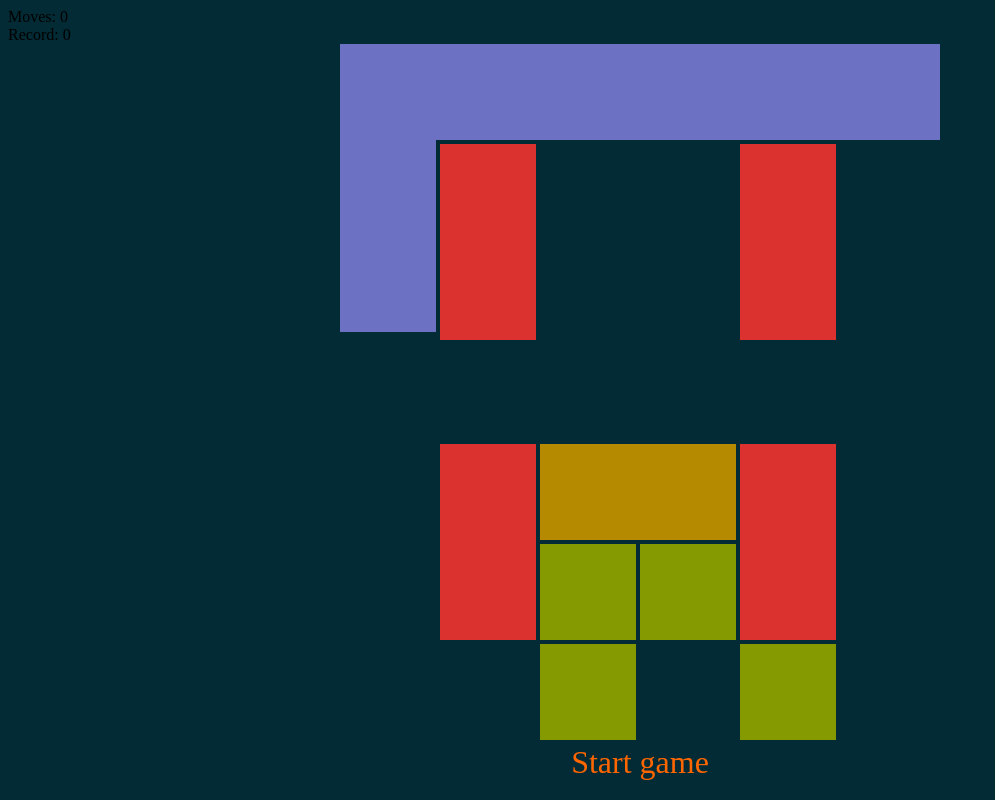
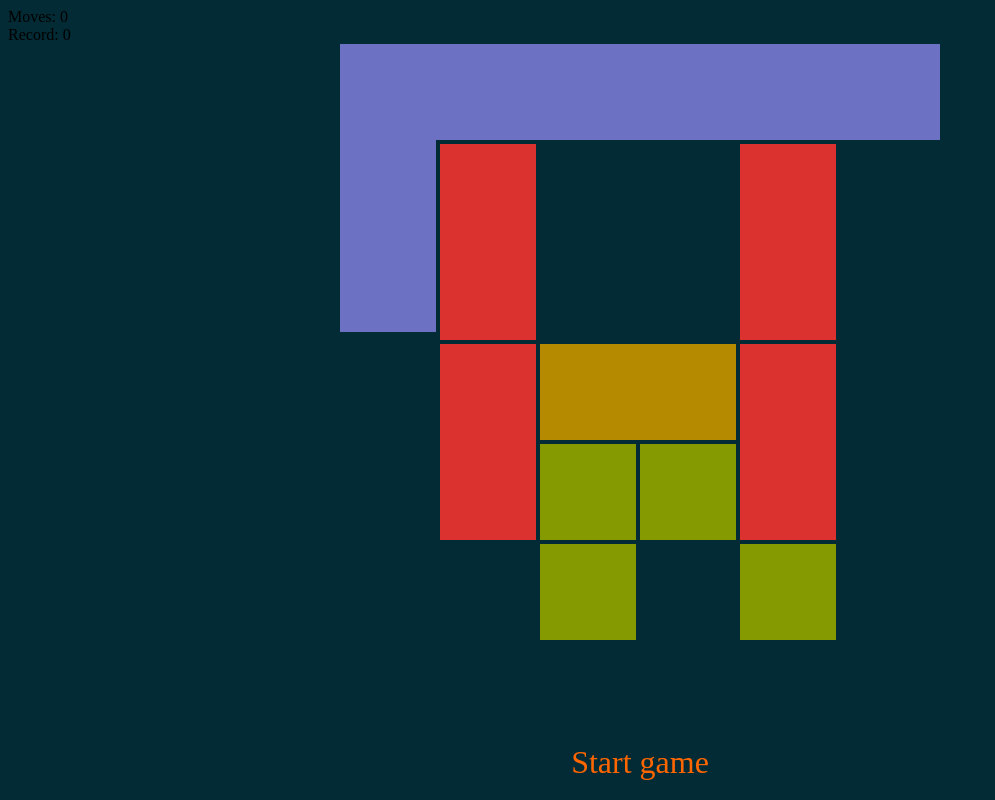
Before and after one commit to blacksails/awp, a plain HTML site: page w1/klotski/3.html in a window 1280 px wide. Both pictures are taken after a click on the element "Start game". Shown: the whole page, without its empty margins (0-995 px from the left). Drawn offline with Linux system fonts and the light colour scheme.

Commit message:
Fix css bug

```diff
--- a/w1/klotski/layout.css
+++ b/w1/klotski/layout.css
@@ -77,15 +77,12 @@
 .row4 {
   top: 300px;
 }
-.row4 {
+.row5 {
   top: 400px;
 }
-.row5 {
+.row6 {
   top: 500px;
 }
-.row6 {
+.row7 {
   top: 600px;
 }
-.row7 {
-  top: 700px;
-}
```
